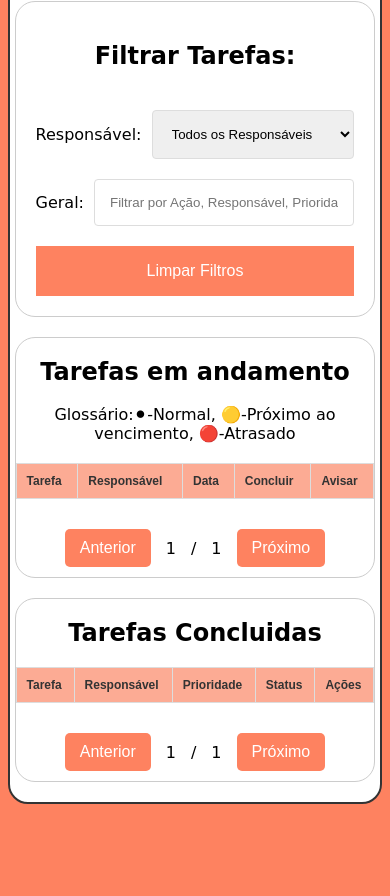
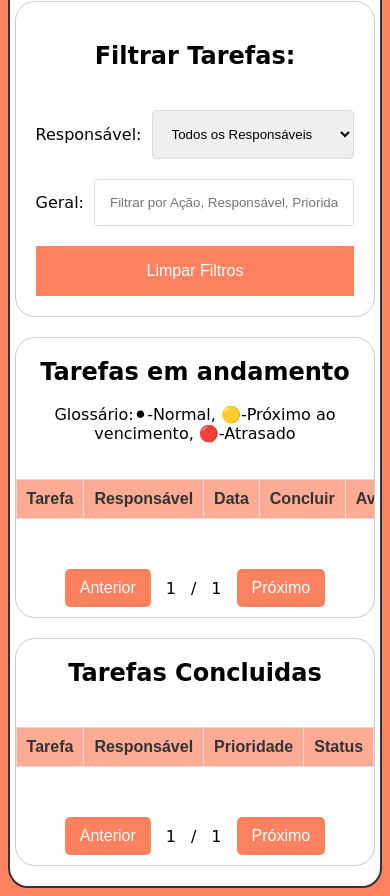
Before and after one commit to guarulho4vu/agenda, a website: page public/main.html in a window 390 px wide. Shown: the part 938-1834 px from the top of the page. Before the commit the page ends 1750 px from the top, so only its background shows below. Drawn offline with Linux system fonts and the light colour scheme; no server answers; a web font is replaced by a local one.

Commit message:
arumando a formatação no mobile

```diff
--- a/public/main.html
+++ b/public/main.html
@@ -96,6 +96,7 @@
             <div class="separacao">
                 <h2>Tarefas em andamento</h2>
                 <p>Glossário:⚫-Normal, 🟡-Próximo ao vencimento, 🔴-Atrasado</p>
+                <div class="tabela-responsiva">
                     <table class="dados-banco">
                         <thead>
                             <tr>
@@ -108,6 +109,7 @@
                         </thead>
                         <tbody id="andamento"></tbody>
                     </table>
+                </div>
                  <div class="paginacao">
                     <button id="prevPageAndamento" class="btn">Anterior</button>
                     <span id="currentPageAndamento">1</span> / <span id="totalPagesAndamento">1</span>
@@ -117,6 +119,7 @@
 
             <div class="separacao">
                 <h2>Tarefas Concluidas</h2>
+                <div class="tabela-responsiva">
                     <table class="dados-banco">
                         <thead>
                             <tr>
@@ -129,6 +132,7 @@
                         </thead>
                         <tbody id="concluido"></tbody>
                     </table>
+                </div>
                 <div class="paginacao">
                     <button id="prevPageConcluido" class="btn">Anterior</button>
                     <span id="currentPageConcluido">1</span> / <span id="totalPagesConcluido">1</span>
--- a/public/style.css
+++ b/public/style.css
@@ -93,6 +93,11 @@ input, select {
     font-size: 16px;
 }
 
+.tabela-responsiva {
+    overflow-x: auto;
+    -webkit-overflow-scrolling: touch;
+}
+
 .dados-banco {
     width: 100%;
     border-collapse: collapse;
@@ -101,9 +106,6 @@ input, select {
 }
 
 @media (max-width: 620px) {
-    .dados-banco {
-        font-size: 75%;
-    }
     img {
         display: none;
     }
```
Lines whose indentation alone changed are shown as unchanged.
